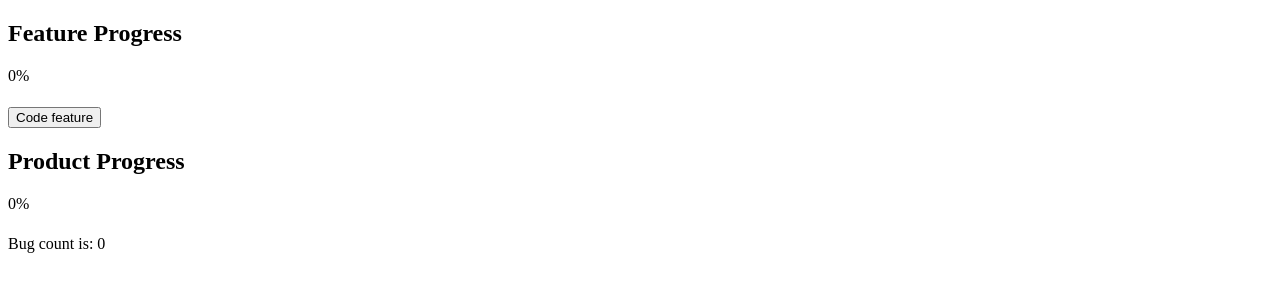
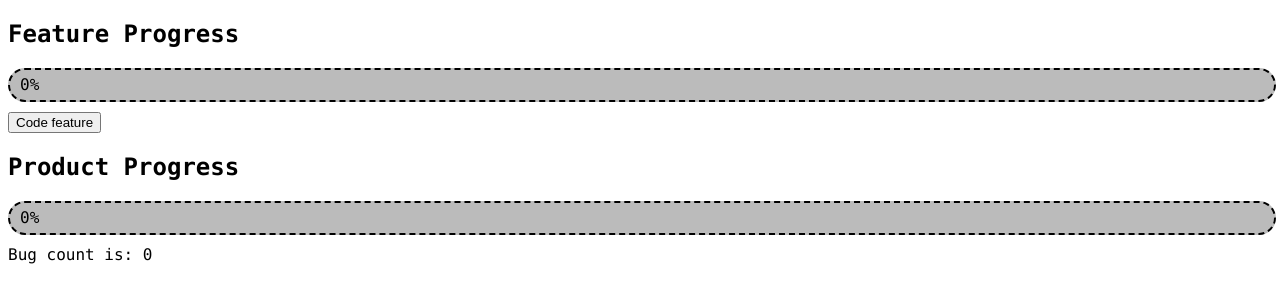
Before and after one commit to Pinkbunnyman/Incremental, a plain HTML site: page index.html in a window 1280 px wide. Drawn offline with Linux system fonts and the light colour scheme.

Commit message:
Updated styling

```diff
--- a/script.js
+++ b/script.js
@@ -6,6 +6,10 @@
         var container = document.createElement("div");
         container.id = barName + "Container";
         container.className = "progress-container";
+
+        var barBackground = document.createElement("div");
+        barBackground.id = barName + "BarBackground";
+        barBackground.className = "bar-background"
 
         var bar = document.createElement("div");
         bar.id = barName + "Bar";
@@ -20,7 +24,8 @@
         progressCounter.textContent = "0%"; // Initial value
 
         container.appendChild(title);
-        container.appendChild(bar);
+        container.appendChild(barBackground);
+        barBackground.appendChild(bar);
         bar.appendChild(progressCounter);
         document.body.appendChild(container);
     }
--- a/style.css
+++ b/style.css
@@ -1,6 +1,26 @@
+html {
+    font-family :'Lucida Console'
+}
+
+.bar-background {
+    border-style: dashed;
+    border-radius: 20px;
+    background-color: #bbb;
+    height: 30px;
+    width: 100%;
+    margin-bottom: 10px;
+    border-width: 2px;
+}
+
 .progress-bar {
+    border-radius: 20px;
     width: 0%;
     background-color: #747474;
-    height: 30px;
+    height: 100%;
     margin-bottom: 10px;
+    align-content: center;
 }
+
+.progress-counter {
+    margin-left: 10px;
+}
```
